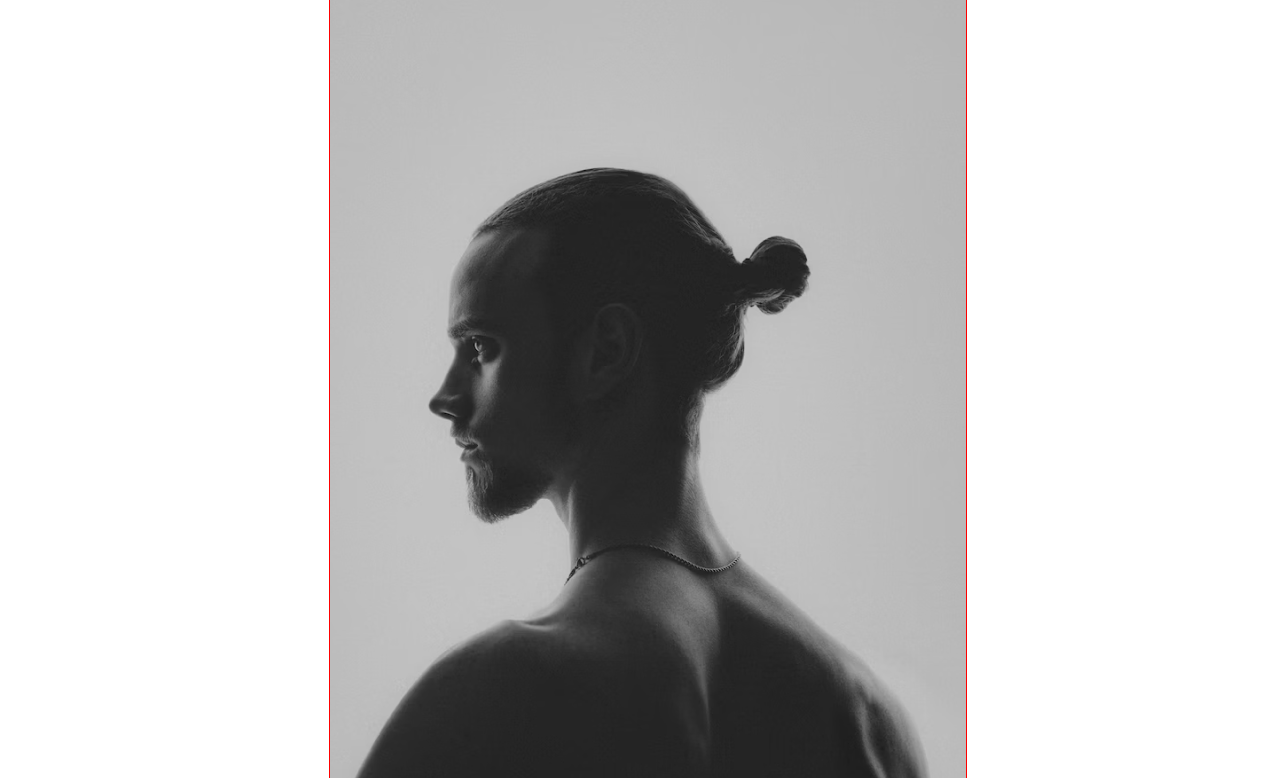
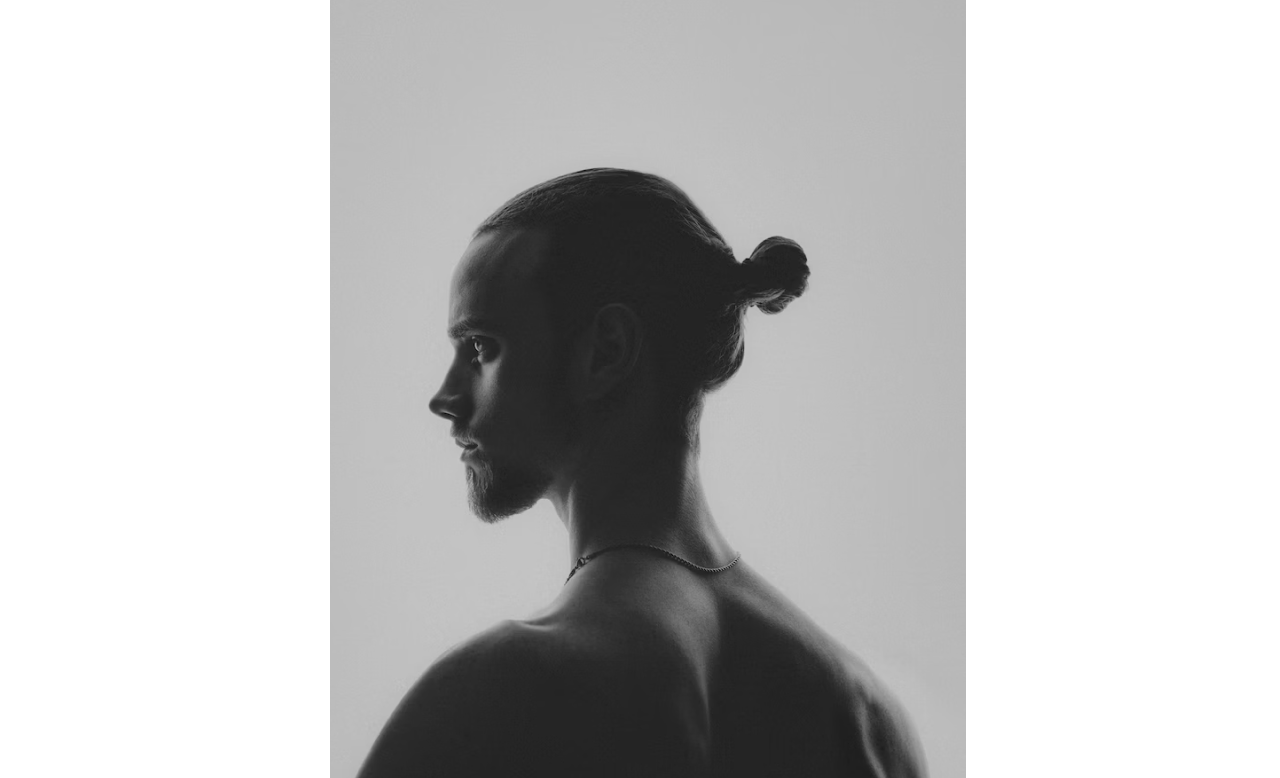
Before and after one commit to cieliscute/2023HexSchoolLive-Week1, a plain HTML site: page index.html in a window 1280 px wide. Shown: the part 355-1133 px from the top of the page. Drawn offline with nearby package versions, Linux system fonts and the light colour scheme; files that its build step writes are made by us from their sources; a web font is replaced by a local one.

Commit message:
remove the red outline

```diff
--- a/scss/index.scss
+++ b/scss/index.scss
@@ -3,7 +3,7 @@
 
 * {
     box-sizing: border-box;
-    outline: 1px solid red;
+    // outline: 1px solid red;
 }
 body {
     font-family: "Castoro", serif;
```
